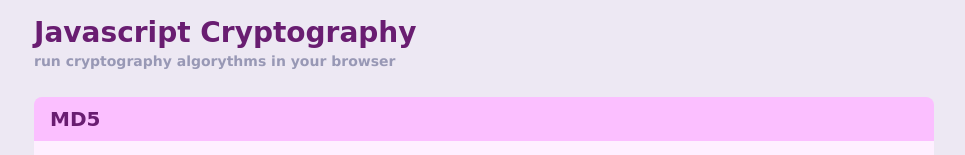
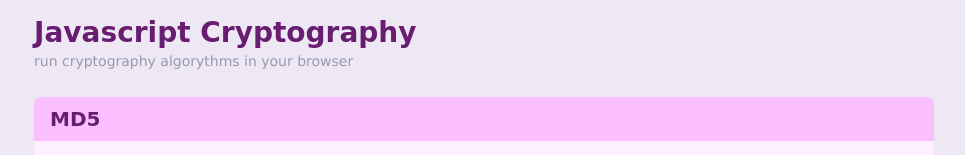
Before and after one commit to ebabel-eu/js-cryptography, a website: page src/index.html in a window 1280 px wide. Shown: the top 155 px of the page, without its empty margins (156-1121 px from the left). Drawn offline with nearby package versions, Linux system fonts and the light colour scheme; files that its build step writes are made by us from their sources.

Commit message:
style improvements

```diff
--- a/src/css/default.css
+++ b/src/css/default.css
@@ -32,7 +32,8 @@ h1 small {
     font-size: 14px;
     color: #9898B5;
     text-transform: lowercase;
-    line-height: 24px
+    line-height: 24px;
+    font-weight: 200;
 }
 
 h2 {
```
